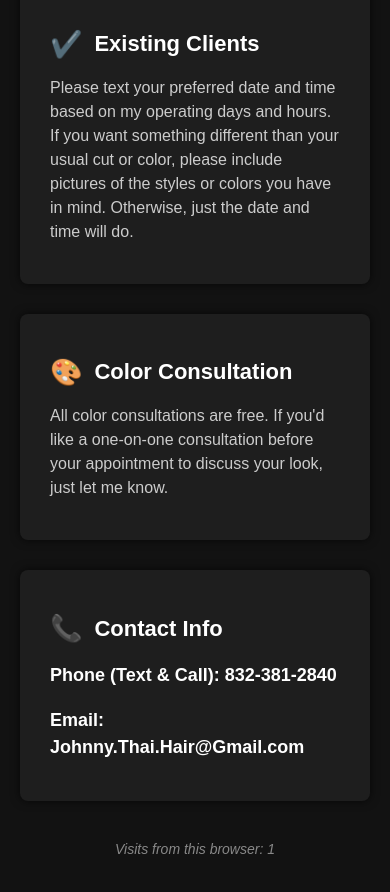
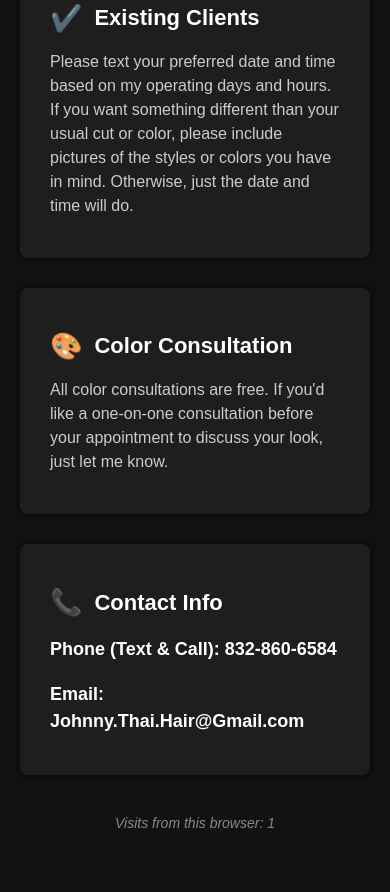
Before and after one commit to JThair/Booking, a plain HTML site: page index.html in a window 390 px wide. Shown: the part 576-1468 px from the top of the page. Drawn offline with Linux system fonts and the light colour scheme.

Commit message:
Update index.html

```diff
--- a/index.html
+++ b/index.html
@@ -4,6 +4,7 @@
   <meta charset="UTF-8" />
   <meta name="viewport" content="width=device-width, initial-scale=1" />
   <title>JT Hair - Booking Instructions</title>
+  <meta name="description" content="JT Hair booking instructions for new and existing customers. Learn how to book your haircut or color appointment and contact details.">
   <style>
     body {
       font-family: Arial, sans-serif;
@@ -93,6 +94,13 @@
       font-size: 18px;
       color: #fff;
     }
+    .contact a {
+      color: #fff;
+      text-decoration: none;
+    }
+    .contact a:hover {
+      text-decoration: underline;
+    }
     .visitor-counter {
       margin-top: 40px;
       text-align: center;
@@ -101,6 +109,9 @@
       font-size: 14px;
       user-select: none;
     }
+    @media (max-width: 480px) {
+      h1.logo { font-size: 42px; }
+    }
   </style>
 </head>
 <body>
@@ -108,7 +119,7 @@
   <header>
     <h1 class="logo">JT Hair</h1>
     <p class="slogan">Beauty Is In The Trust</p>
-    <a href="https://jthair.github.io/Main-Page/" class="back-button" aria-label="Back to Main Page">Back to Main Page</a>
+    <a href="https://jthair.github.io/Main-Page/" class="back-button" aria-label="Back to Main Page" rel="noopener noreferrer">Back to Main Page</a>
   </header>
 
   <h1 class="page-title">How to Book Your Appointment</h1>
@@ -130,8 +141,8 @@
 
   <section>
     <h2><span class="icon">📞</span>Contact Info</h2>
-    <p class="contact">Phone (Text & Call): 832-381-2840</p>
-    <p class="contact">Email: Johnny.Thai.Hair@Gmail.com</p>
+    <p class="contact">Phone (Text & Call): <a href="tel:8328606584">832-860-6584</a></p>
+    <p class="contact">Email: <a href="mailto:Johnny.Thai.Hair@Gmail.com">Johnny.Thai.Hair@Gmail.com</a></p>
   </section>
 
   <div class="visitor-counter">
```
